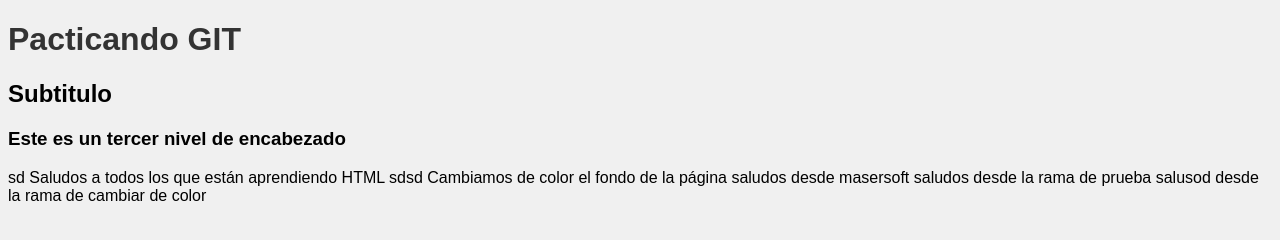
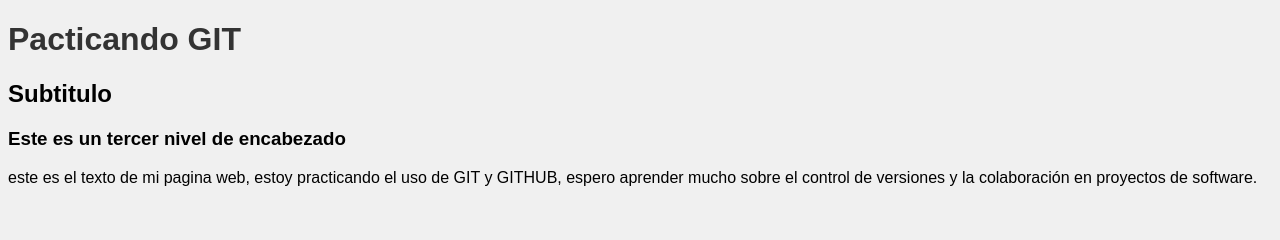
Before and after one commit to VicoVillca/demo-01, a plain HTML site: page index.html in a window 1280 px wide. Drawn offline with Linux system fonts and the light colour scheme.

Commit message:
feat: modificamos le contenido

```diff
--- a/index.html
+++ b/index.html
@@ -18,12 +18,6 @@
     <h1>Pacticando GIT</h1>
     <h2>Subtitulo</h2>
     <h3>Este es un tercer nivel de encabezado</h3>
-    sd
-    Saludos a todos los que están aprendiendo HTML
-    sdsd
-    Cambiamos de color el fondo de la página
-    saludos desde masersoft
-    saludos desde la rama de prueba
-    salusod desde la rama de cambiar de color
+    este es el texto de mi pagina web, estoy practicando el uso de GIT y GITHUB, espero aprender mucho sobre el control de versiones y la colaboración en proyectos de software.
 </body>
 </html>
```
